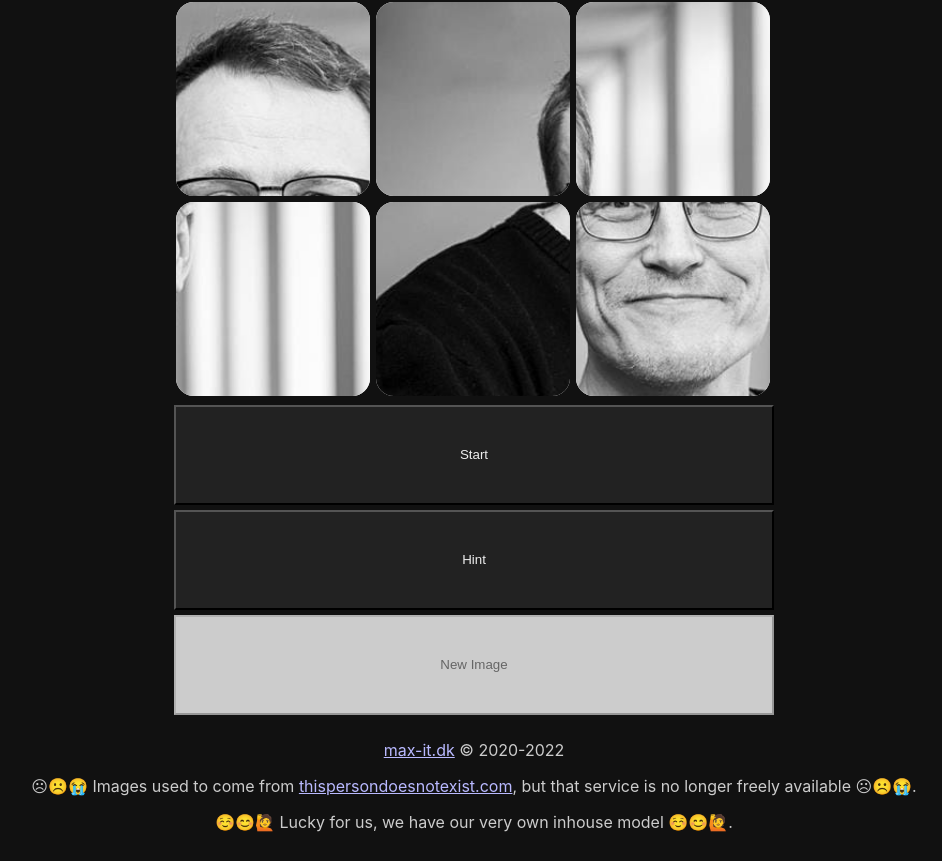
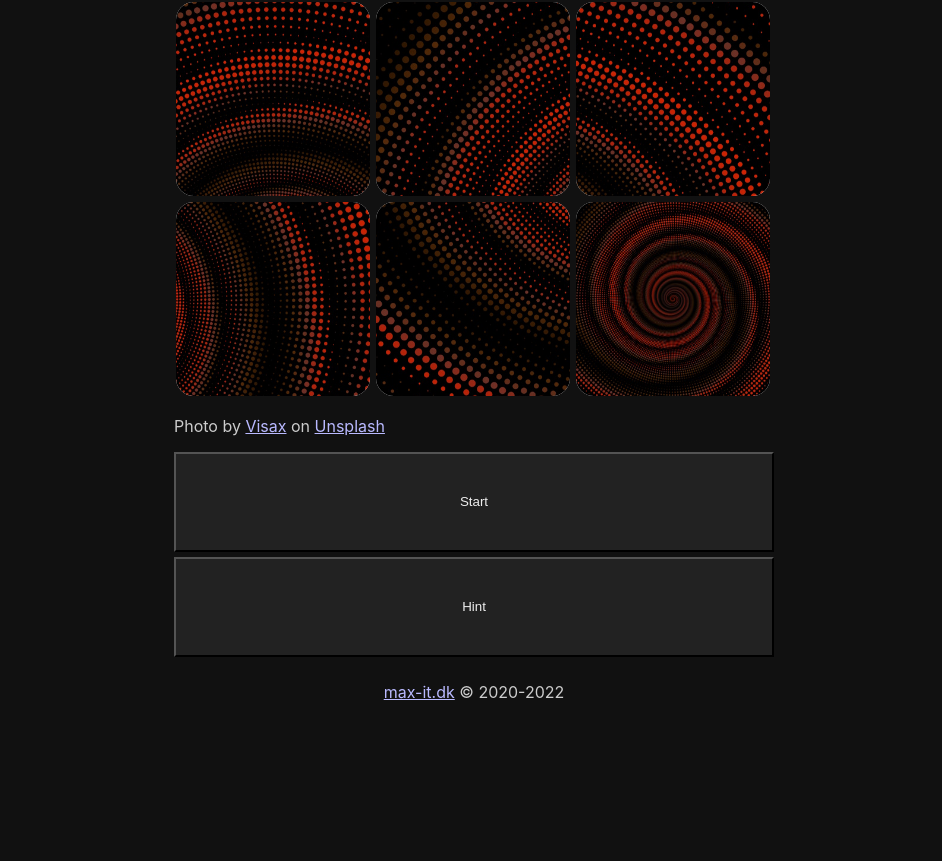
Before and after one commit to Xamian/next-slider2, a Next.js app: page / in a window 1280 px wide. Shown: the part 213-1074 px from the top of the page, without its empty margins (166-1108 px from the left). After the commit the page ends 928 px from the top, so only its background shows below. Built offline with nearby package versions, Linux system fonts and the light colour scheme.

Commit message:
unsplash picture

```diff
--- a/components/game/game.tsx
+++ b/components/game/game.tsx
@@ -48,7 +48,8 @@ export const Game = () => {
 
   // const imgUrl = `/api/proxy/thispersondoesnotexist/image?counter=${counter}`
   // const imgUrl = `/download.png`
-  const imgUrl = `/max-stagsted.jpeg`
+  // const imgUrl = `/max-stagsted.jpeg`
+  const imgUrl = `visax-3aeNUEzWFEk-unsplash_1000x1000.jpg`;
 
   useEffect(() => {
     cacheImage(imgUrl).then(url => setImgDataUrl(url));
@@ -215,11 +216,12 @@ export const Game = () => {
           <div className={styles.message} style={{ opacity: messageOpacity, display: messageHidden ? 'none' : 'block' }}>{message}</div>
         </Board>
       </div>
+      <p>Photo by <a href="https://unsplash.com/it/@visaxslr?utm_source=unsplash&utm_medium=referral&utm_content=creditCopyText">Visax</a> on <a href="https://unsplash.com/t/experimental?utm_source=unsplash&utm_medium=referral&utm_content=creditCopyText">Unsplash</a></p>
       {/* <img src={imgUrl} width="100" />
       <img src={imgDataUrl} width="200" /> */}
       <button className={styles.button} onClick={onStartClick}>Start</button>
       <button className={styles.button} onClick={onHintClick}>Hint</button>
-      <button className={styles.button} disabled title="Sorry, thispersondoesnotexist.com is no longer working for me, you are stuck with the Max for now ;)">New Image</button>
-    </div >
+      {/* <button className={styles.button} disabled title="Sorry, thispersondoesnotexist.com is no longer working for me, you are stuck with the Max for now ;)">New Image</button> */}
+    </div>
   )
 }
--- a/pages/index.js
+++ b/pages/index.js
@@ -21,10 +21,6 @@ export default function Home() {
           href="https://max-it.dk/"
           target="_blank"
         >max-it.dk</a> © 2020-2022</div>
-        <div>
-          <p>☹☹️😭 Images used to come from <a href="https://thispersondoesnotexist.com">thispersondoesnotexist.com</a>, but that service is no longer freely available ☹☹️😭.</p>
-          <p>☺️😊🙋 Lucky for us, we have our very own inhouse model ☺️😊🙋.</p>
-        </div>
       </footer>
     </div>
   )
```
Also changed, not shown: public/visax-3aeNUEzWFEk-unsplash_1000x1000.jpg (added), 1 other file (tests, documents, lock files or other folders).
